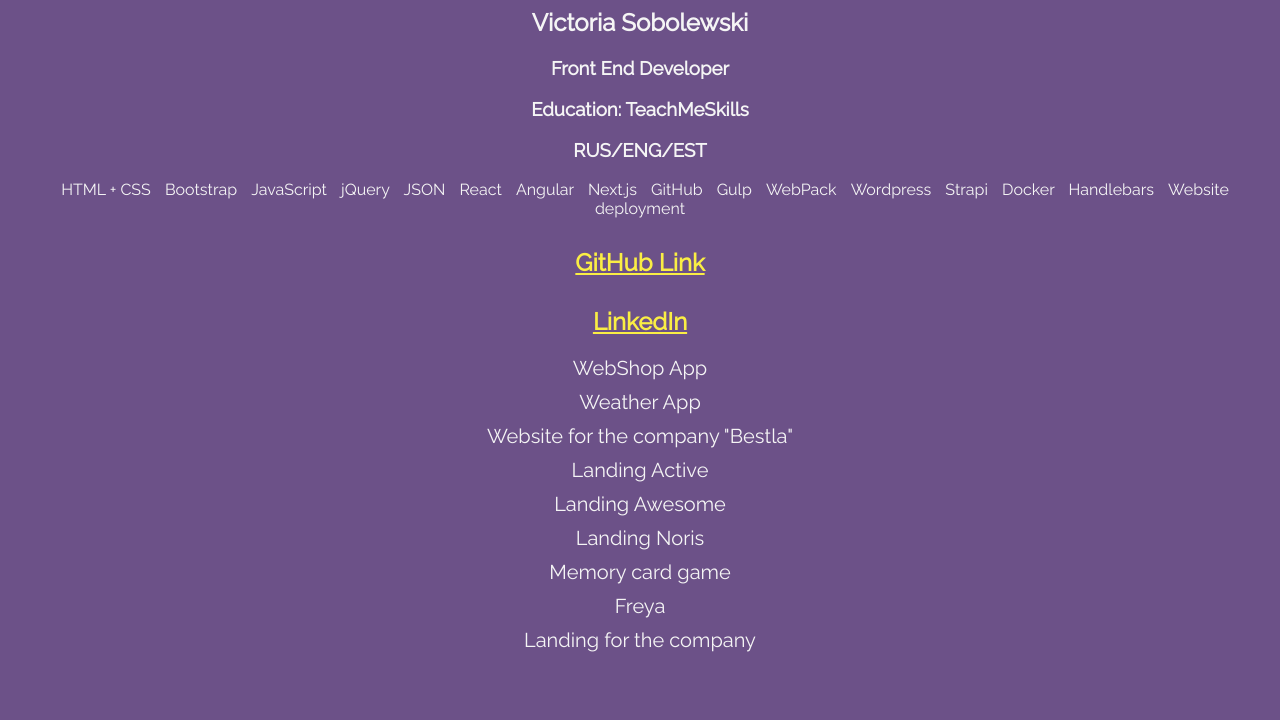
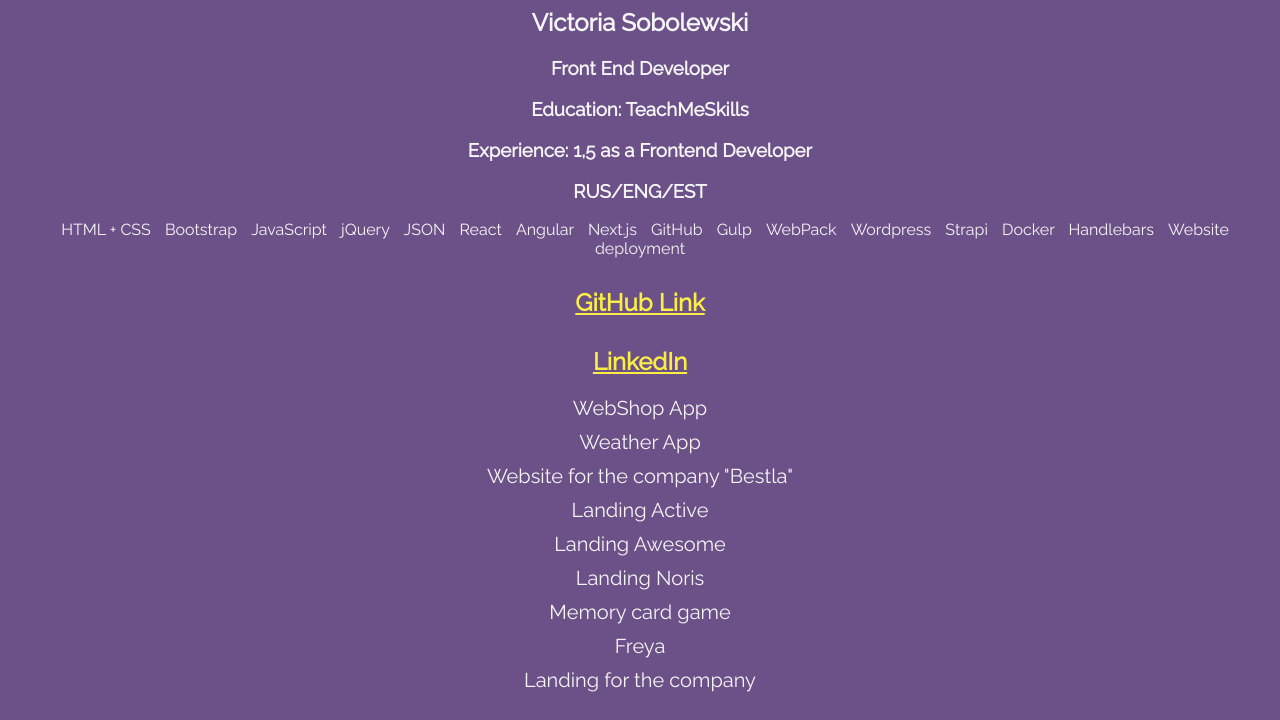
Before and after one commit to viktoriia-ko/viktoriia-ko.github.io, a plain HTML site: page index.html in a window 1280 px wide. Shown: the part 80-800 px from the top of the page. Drawn offline with Linux system fonts and the light colour scheme.

Commit message:
Update index.html

```diff
--- a/index.html
+++ b/index.html
@@ -14,6 +14,7 @@
     <h2>Victoria Sobolewski</h2>
     <h3>Front End Developer</h3>
     <h3>Education: TeachMeSkills</h3>
+    <h3>Experience: 1,5 as a Frontend Developer</h3>
     <h3>RUS/ENG/EST</h3>
 
     <span>HTML + CSS</span>
```
